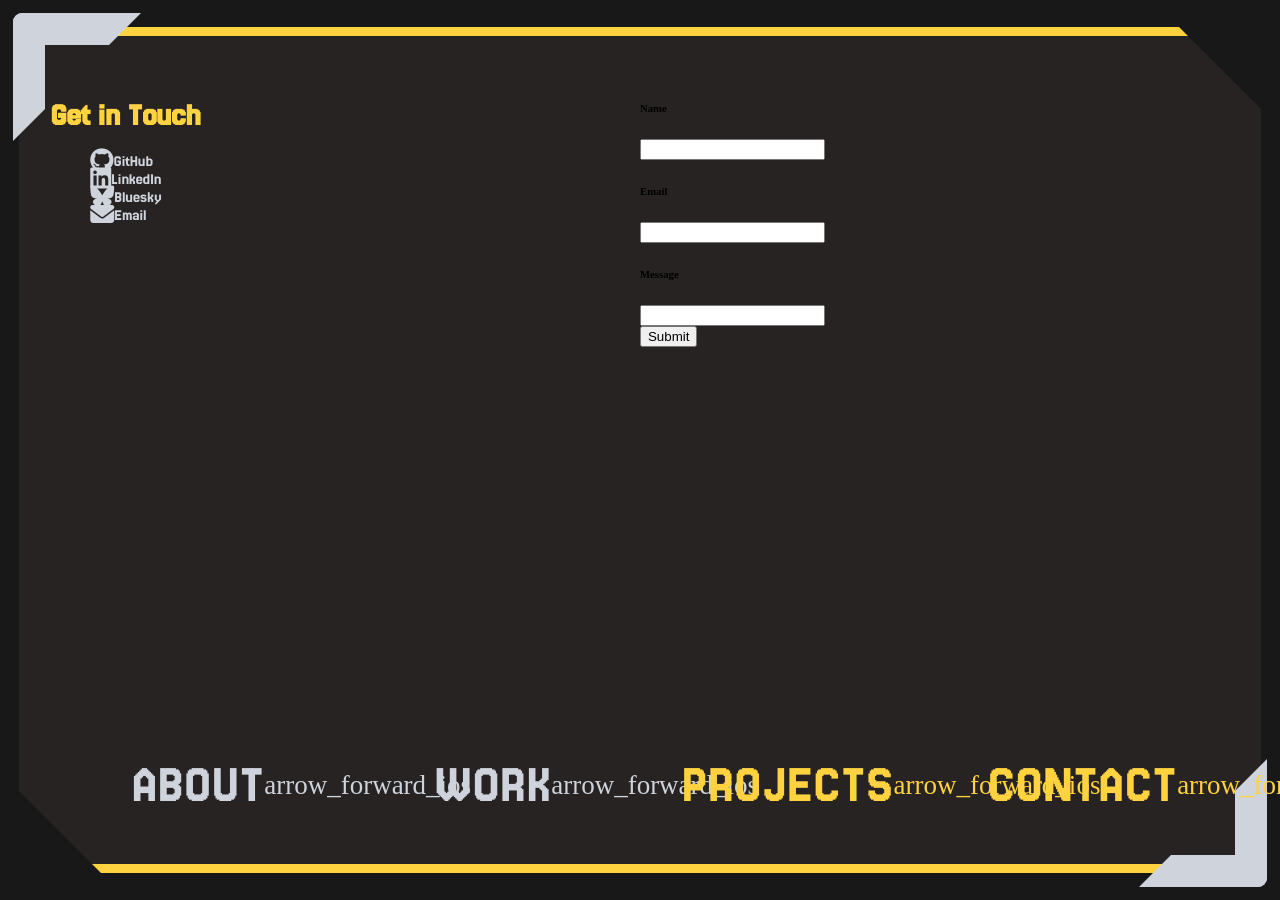
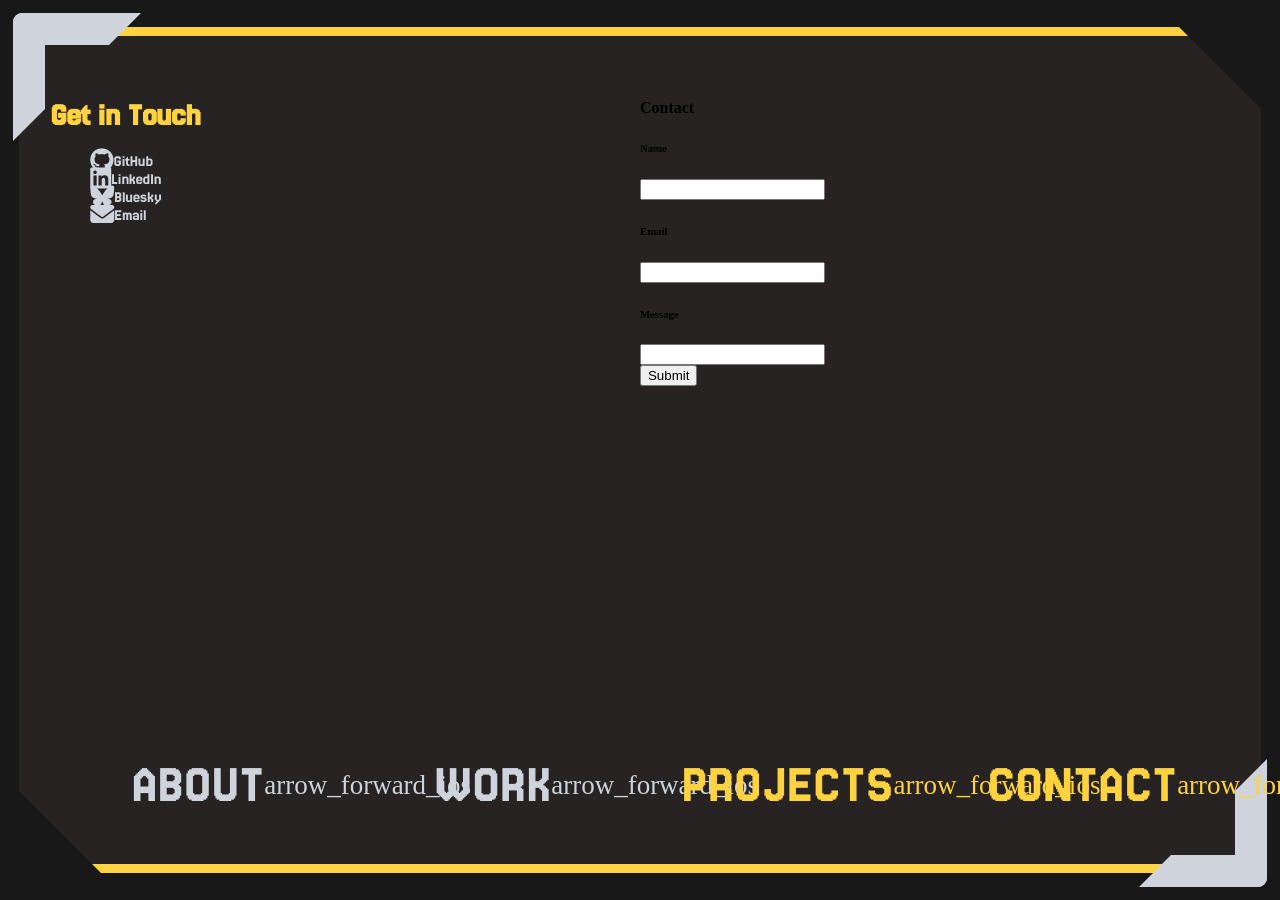
Before and after one commit to Poke024/Poke024.github.io, a Jekyll site: the page built from pages/contact.md, in a window 1280 px wide. Built offline with Jekyll 4.4.1, drawn with Linux system fonts in a browser that asks for light colours; nearby versions of some CDN libraries; some web fonts are replaced.

Commit message:
Update contact.md

```diff
--- a/pages/contact.md
+++ b/pages/contact.md
@@ -18,7 +18,12 @@ permalink: /contact
             </ul>
         </div>
     </div>
-    <div id="form" class="section">
+    <div class="section">
+        <div class="titlebar">
+            <div class="slant"></div>
+            <h4 class="title">Contact</h4>
+            <div class="slant"></div>
+        </div>
         <form>
             <div>
                 <h6>Name</h6>
```
